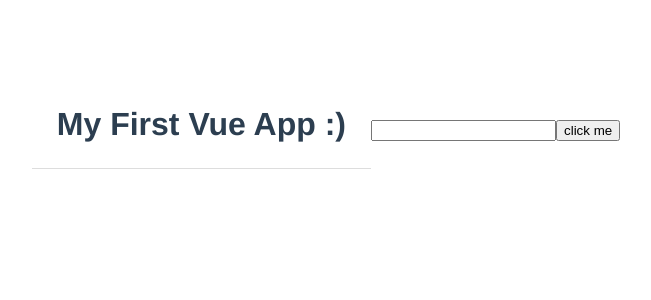
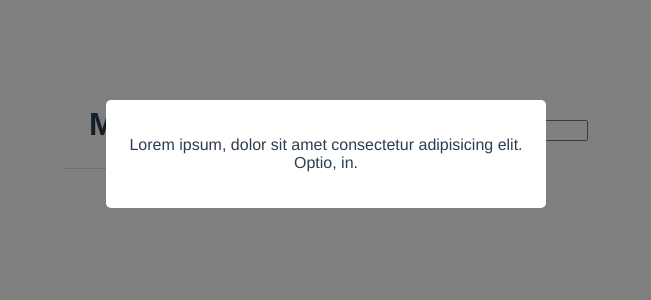
Before and after one commit to iamnotcypher/learning-vue, a Vue app: page / in a window 1280 px wide. Shown: the top 300 px of the page, without its empty margins (314-965 px from the left). Built offline with nearby package versions, Linux system fonts and the light colour scheme.

Commit message:
created Modal component

```diff
--- a/src/App.vue
+++ b/src/App.vue
@@ -1,13 +1,17 @@
 <template>
   <h1>{{ title }}</h1>
   <input type="text" ref="name">
-  <button @click="handleClick">click me</button>
+  <Modal />
 </template>
 
 <script>
+import Modal from './components/Modal'
 
 export default {
   name: 'App',
+  components: {
+    Modal
+  },
   data() {
     return {
       title: 'My First Vue App :)'
--- a/src/Modal.vue
+++ b/src/components/Modal.vue
@@ -17,6 +17,7 @@
   .backdrop {
     position: fixed;
     top: 0;
+    left: 0;
     background: rgba(0,0,0,0.5);
     width: 100%;
     height: 100%;
```
